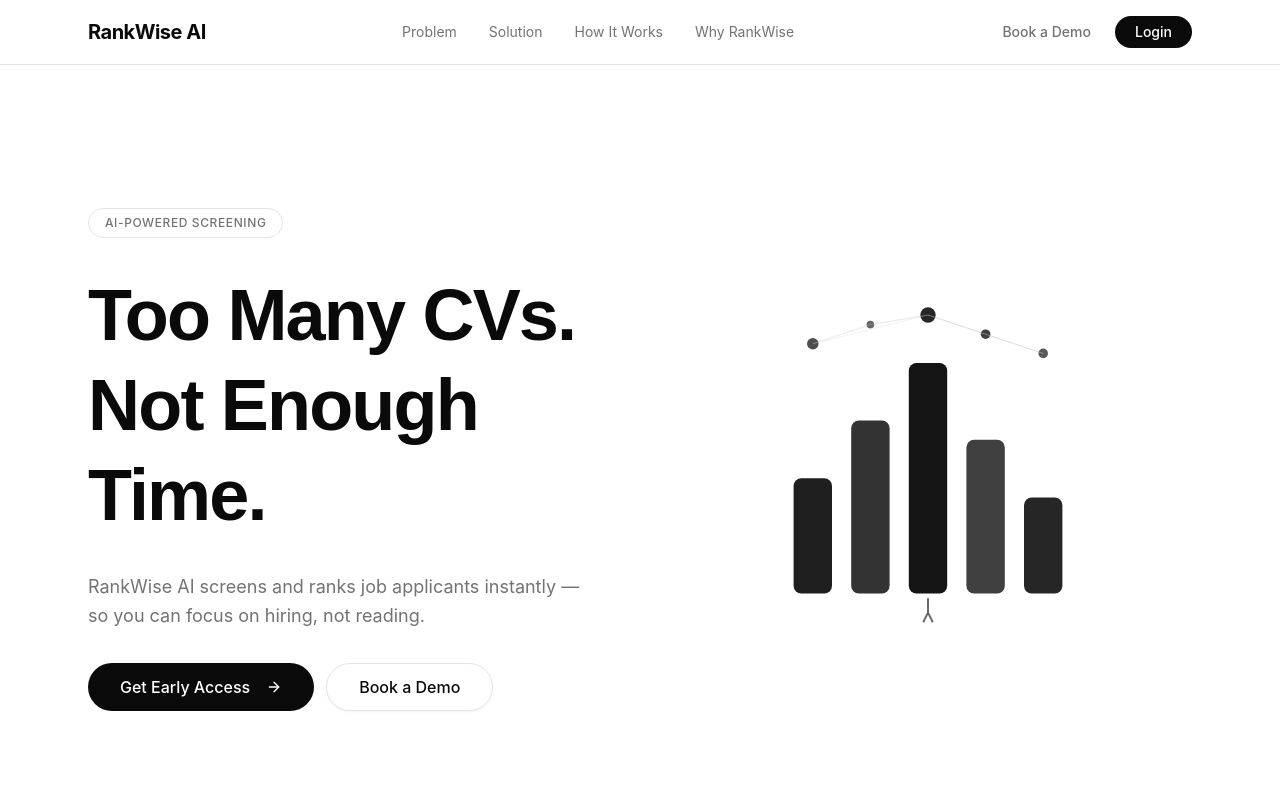
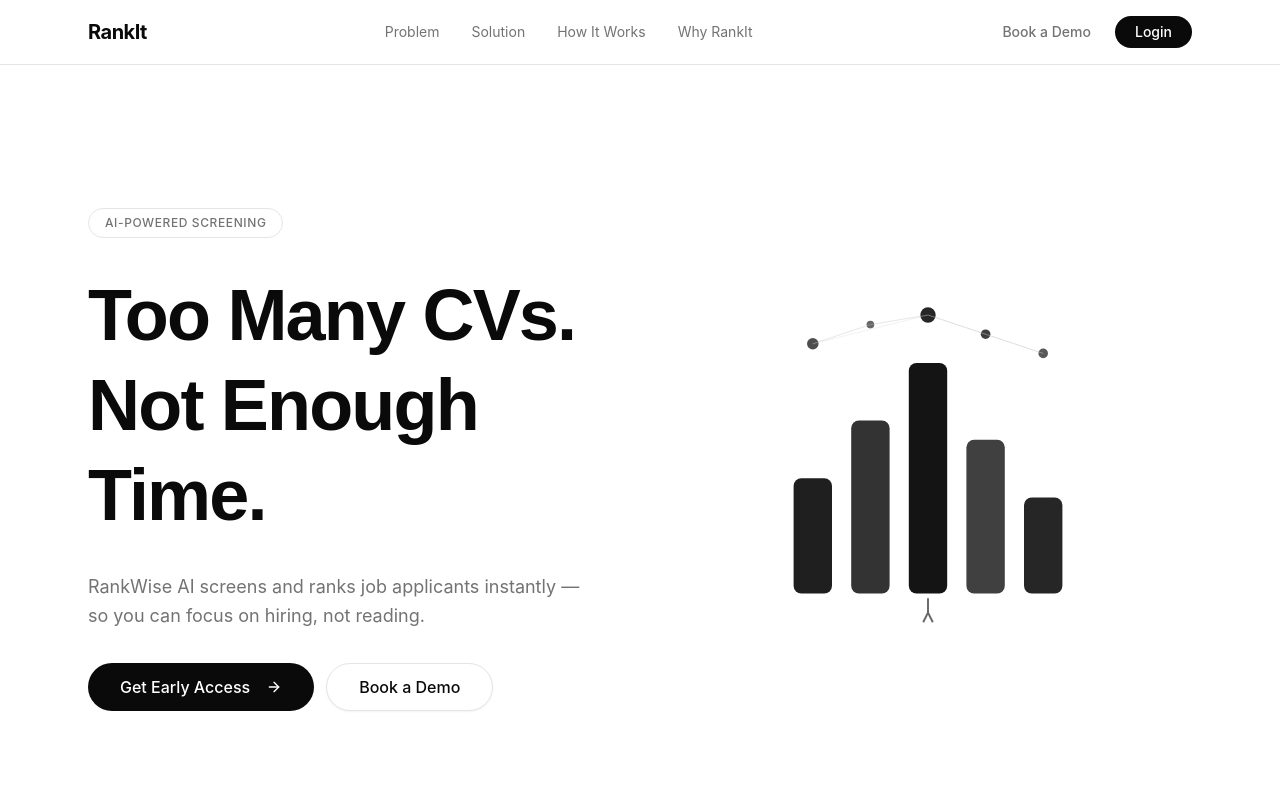
Before and after one commit to jaakkolaj/OTII-project, a Next.js app in the folder client/: page / in a window 1280 px wide. Shown: the top 800 px of the page. Built offline with nearby package versions, Linux system fonts and the light colour scheme.

Commit message:
navbar muuotokset

```diff
--- a/client/app/(auth)/login/page.tsx
+++ b/client/app/(auth)/login/page.tsx
@@ -1,11 +1,15 @@
+import { Navbar } from "@/app/(landing)/_components/navbar";
 import { LoginForm } from "@/app/(auth)/login/_components/login-form";
 
 export default function Page() {
   return (
-    <div className="flex min-h-svh w-full items-center justify-center p-6 md:p-10">
-      <div className="w-full max-w-sm">
-        <LoginForm />
-      </div>
+    <div className="min-h-screen bg-background">
+      <Navbar />
+      <main className="flex min-h-[calc(100vh-80px)] w-full items-center justify-center p-6 md:p-10">
+        <div className="w-full max-w-sm">
+          <LoginForm />
+        </div>
+      </main>
     </div>
   );
 }
--- a/client/app/(landing)/_components/navbar.tsx
+++ b/client/app/(landing)/_components/navbar.tsx
@@ -10,9 +10,9 @@
   return (
     <header className="fixed top-0 left-0 right-0 z-50 border-b border-border bg-background/80 backdrop-blur-md">
       <nav className="mx-auto flex max-w-6xl items-center justify-between px-6 py-4">
-        <a href="#" className="font-display text-xl font-bold tracking-tight text-foreground">
-          RankWise AI
-        </a>
+        <Link href="/" className="font-display text-xl font-bold tracking-tight text-foreground">
+          RankIt
+        </Link>
 
         <div className="hidden items-center gap-8 md:flex">
           <a href="#problem" className="text-sm text-muted-foreground transition-colors hover:text-foreground">
@@ -25,7 +25,7 @@
             How It Works
           </a>
           <a href="#comparison" className="text-sm text-muted-foreground transition-colors hover:text-foreground">
-            Why RankWise
+            Why RankIt
           </a>
         </div>
 
@@ -68,9 +68,11 @@
               <Button variant="outline" size="sm" className="w-full">
                 Book a Demo
               </Button>
-              <Button size="sm" className="w-full bg-foreground text-background hover:bg-foreground/90">
-                login
-              </Button>
+              <Link href="/login" className="w-full">
+                <Button size="sm" className="w-full bg-foreground text-background hover:bg-foreground/90">
+                  Login
+                </Button>
+              </Link>
             </div>
           </div>
         </div>
--- /dev/null
+++ b/client/app/landing/page.tsx
@@ -0,0 +1,5 @@
+import { redirect } from "next/navigation"
+
+export default function LandingRedirectPage() {
+  redirect("/")
+}
```
Also changed, not shown: 2 other files (tests, documents, lock files or other folders).
